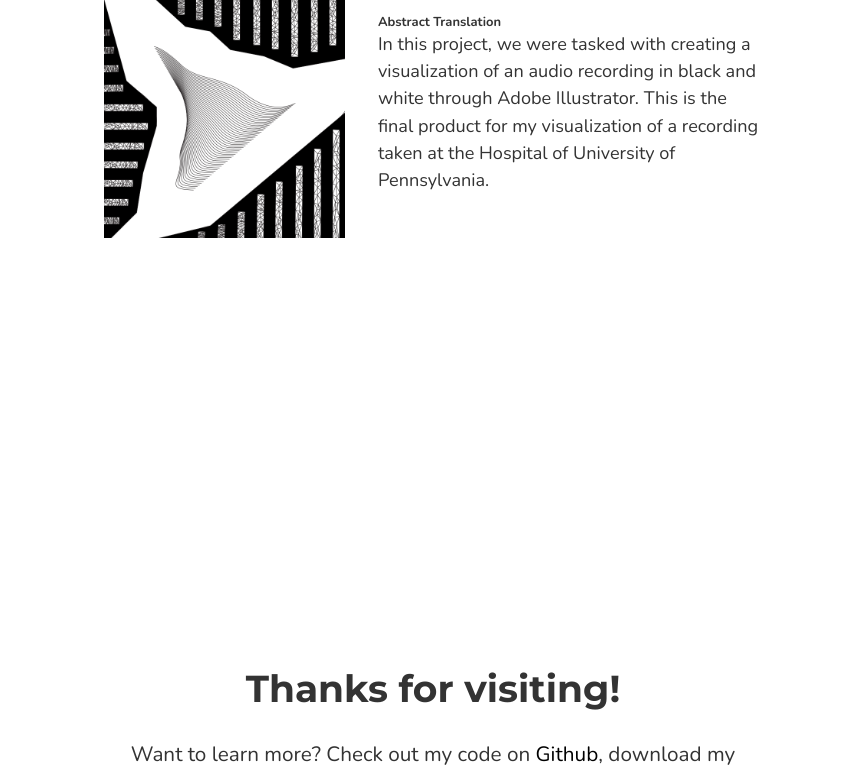
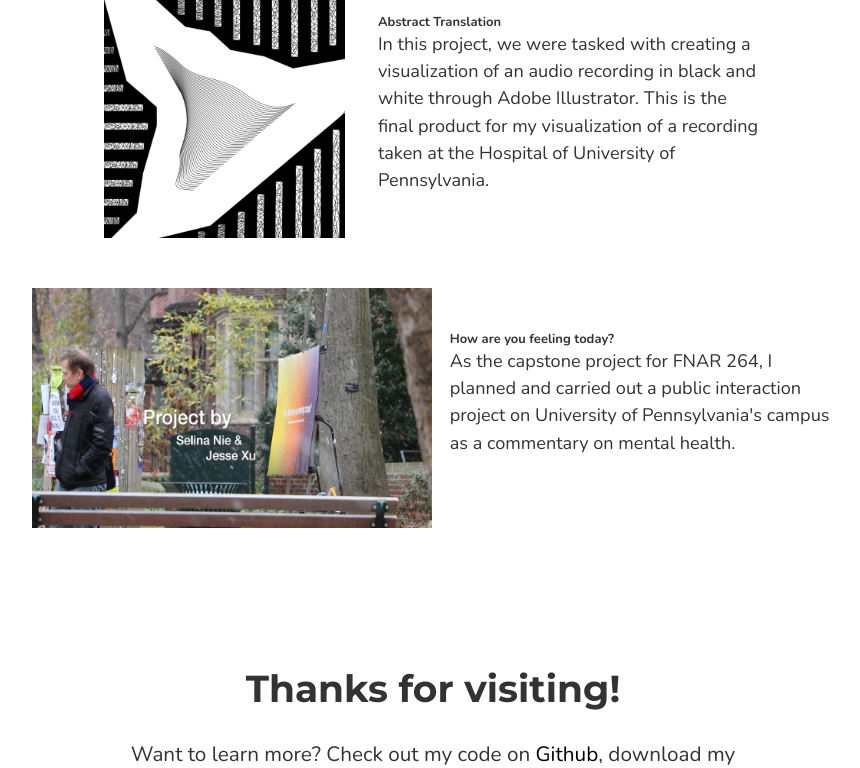
Before and after one commit to jesse1xu/jesse1xu.github.io, a PHP site: page / in a window 1280 px wide. Shown: the part 3332-4100 px from the top of the page, without its empty margins (207-1067 px from the left). Run offline with PHP 8.4, Linux system fonts and the light colour scheme; some libraries are stand-ins or nearby versions.

Commit message:
Added diskreader picture, fnar video picture

```diff
--- a/index.html
+++ b/index.html
@@ -166,7 +166,7 @@
                 </div>
                 <div class="content">
                     <div class="img">
-                        <img src="img/projects/thumbs-v2/crowdsourcing.png">
+                        <img id=diskreaderpic src="img/diskreader.PNG">
                     </div>
                     <div class="text">
                         <p>
@@ -309,6 +309,23 @@
                     </div>
                 </div>
             </div>
+            <div class="slide">
+                <div class="title">
+                    <h3></h3>
+                    <h4></h4>
+                </div>
+                <div class="content">
+                    <div class="img">
+                        <img id=fnarvid src="img/Screenshot%20(61).png" width="450"/>
+                    </div>
+                    <div class="text">
+                        <strong>How are you feeling today?</strong>
+                        <p>
+                            As the capstone project for FNAR 264, I planned and carried out a public interaction project on University of Pennsylvania's campus as a commentary on mental health.
+                        </p>
+                    </div>
+                </div>
+            </div>
             <!--<div class="slide">-->
                 <!--<div class="title">-->
                     <!--<h3>Botrama</h3>-->
@@ -442,7 +459,6 @@
                 <p>
                     Scalable and Cloud Computing (NETS 212)<br>
                     Market and Social Systems on the Internet (NETS 150)<br>
-                    Probability (STAT 430)<br>
                     Mathematical Foundations of Computer Science (CIS 160)<br>
                     Programming Languages and Tech II (CIS 121)<br>
                     Programming Languages and Tech I (CIS 120)<br>
--- a/stylesheet.css
+++ b/stylesheet.css
@@ -42,7 +42,7 @@ h2
 
 #searchpic
 {
-    margin-top: -40px;
+    margin-top: -50px;
 }
 
 #hexpic
@@ -53,6 +53,17 @@ h2
 #breathpic
 {
     margin-top: -80px;
+}
+
+#diskreaderpic
+{
+    margin-top: -70px;
+    width: 400px;
+}
+
+#fnarvid
+{
+    width: 400px;
 }
 
 h3
```
Also changed, not shown: img/Screenshot (61).png (added), img/diskreader.PNG (added).
